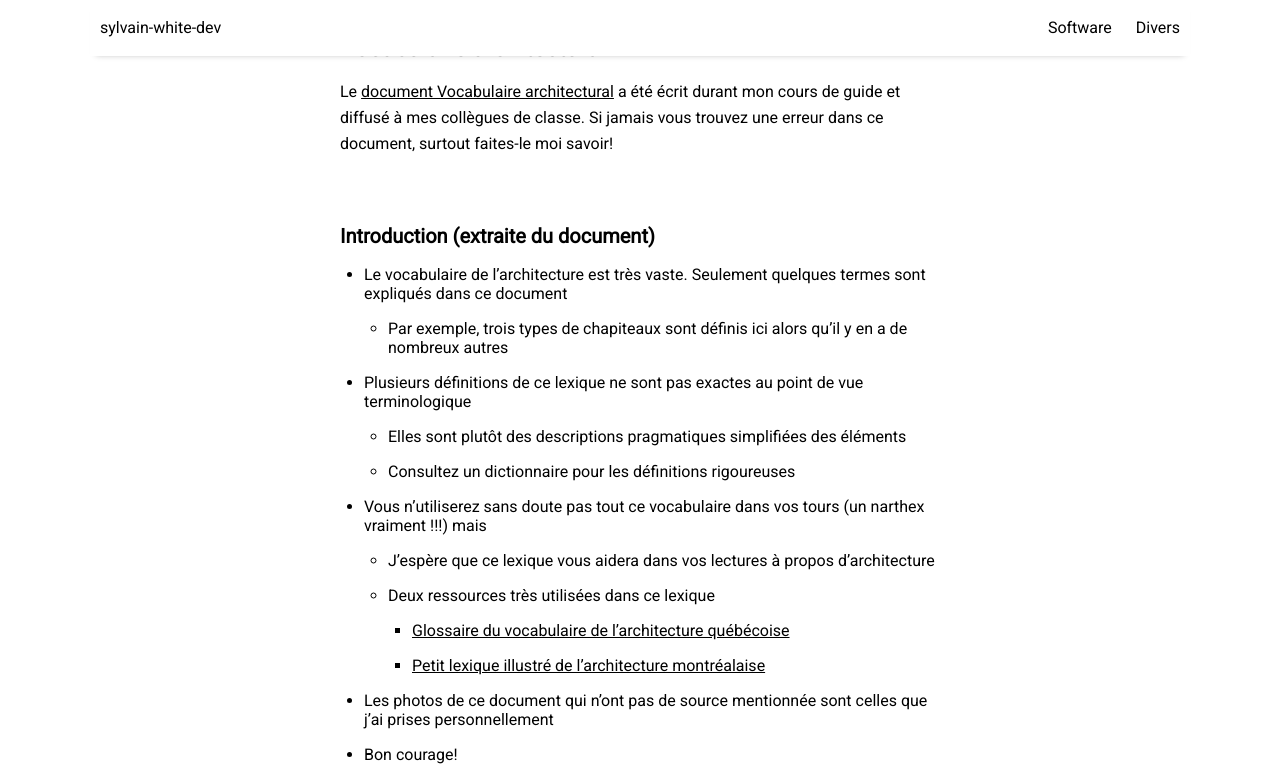
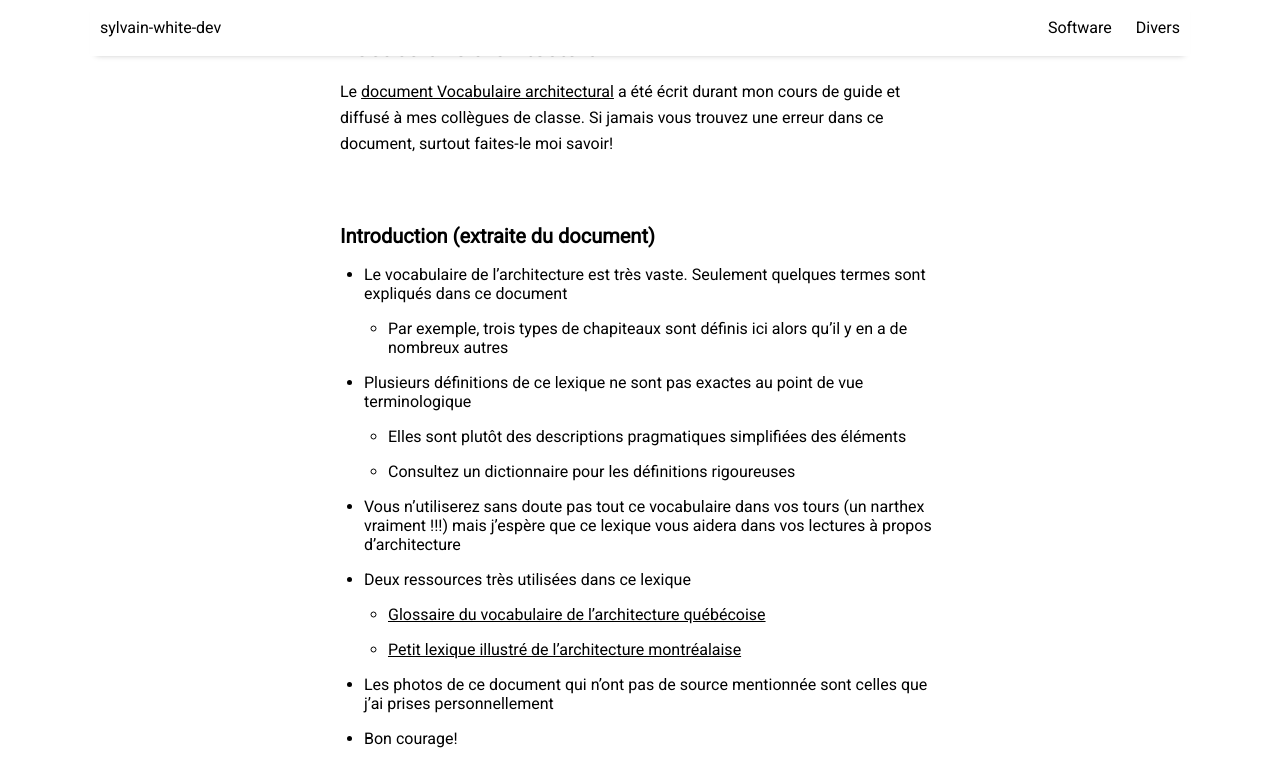
Before and after one commit to sylvainwhite/sylvain-white-dev, a Jekyll site: the page built from _posts/2023-08-06-VocabulaireArchitectural.md, in a window 1280 px wide and 900 px high, scrolled down 660 px, cut to the strip 0-780 px from the top of the window. Built offline with Jekyll 4.4.1, drawn with Linux system fonts in a browser that asks for light colours; nearby versions of some CDN libraries.

Commit message:
Fix typos and format

```diff
--- a/_posts/2023-08-06-VocabulaireArchitectural.md
+++ b/_posts/2023-08-06-VocabulaireArchitectural.md
@@ -10,7 +10,7 @@ image: VocabulaireArchitectural.jpg
 
 ## Vocabulaire architectural
 
-Le [document Vocabulaire architectural]({{ site.github.url }}/resources/vocabulaireArchitectural_v49.pdf){:target="_blank"} a été écrit durant mon cours de guide et diffusé à mes collègues de classe. Si jamais vous trouvez une erreur dans ce document, surtout faites-le moi savoir!
+Le [document Vocabulaire architectural]({{ site.github.url }}/resources/VocabulaireArchitectural_v49.pdf){:target="_blank"} a été écrit durant mon cours de guide et diffusé à mes collègues de classe. Si jamais vous trouvez une erreur dans ce document, surtout faites-le moi savoir!
 
 <br/>
 ### Introduction (extraite du document)
@@ -20,9 +20,8 @@ Le [document Vocabulaire architectural]({{ site.github.url }}/resources/vocabula
 * Plusieurs définitions de ce lexique ne sont pas exactes au point de vue terminologique
   * Elles sont plutôt des descriptions pragmatiques simplifiées des éléments
   * Consultez un dictionnaire pour les définitions rigoureuses
-* Vous n’utiliserez sans doute pas tout ce vocabulaire dans vos tours (un narthex vraiment !!!) mais
-  * J’espère que ce lexique vous aidera dans vos lectures à propos d’architecture
-  * Deux ressources très utilisées dans ce lexique
+* Vous n’utiliserez sans doute pas tout ce vocabulaire dans vos tours (un narthex vraiment !!!) mais j’espère que ce lexique vous aidera dans vos lectures à propos d’architecture
+* Deux ressources très utilisées dans ce lexique
     * [Glossaire du vocabulaire de l'architecture québécoise](https://numerique.banq.qc.ca/patrimoine/details/52327/2689036){:target="_blank"}
     * [Petit lexique illustré de l'architecture montréalaise](https://montreal.ca/articles/petit-lexique-illustre-de-larchitecture-montrealaise-4566){:target="_blank"}
 * Les photos de ce document qui n’ont pas de source mentionnée sont celles que j’ai prises personnellement
```
